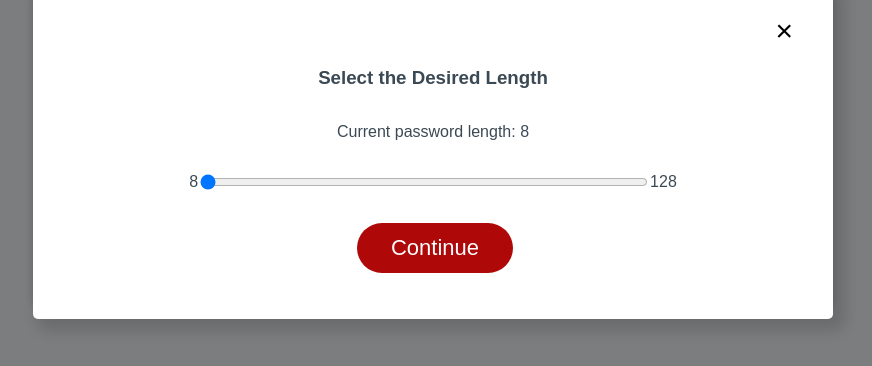
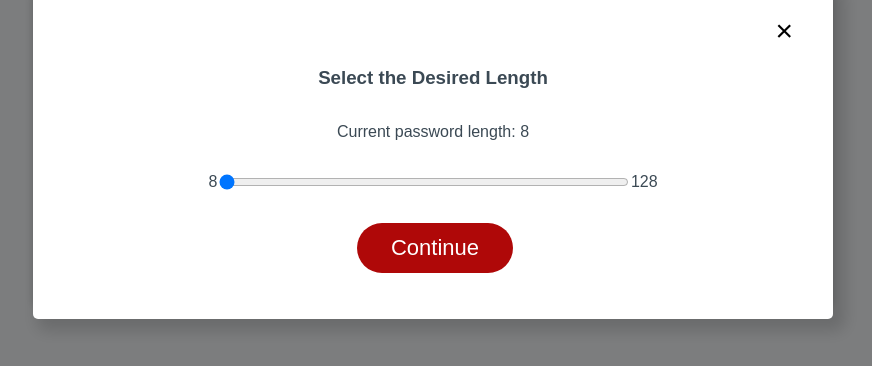
Before and after one commit to joe-toni/S3-HW-PASSWORD-GENERATOR, a plain HTML site: page index.html in a window 1280 px wide. Both pictures are taken after a click on the button "Generate Password". Shown: the part 216-582 px from the top of the page, without its empty margins (207-1079 px from the left). Drawn offline with Linux system fonts and the light colour scheme.

Commit message:
Update style.css

```diff
--- a/style.css
+++ b/style.css
@@ -201,7 +201,7 @@ with adjustments to correctly place the contents within the  container*/
   to size changes */
  #length-selector
 {
- width:35vw;
+ width:32vw;
 }
 
 .characterOptions
```
